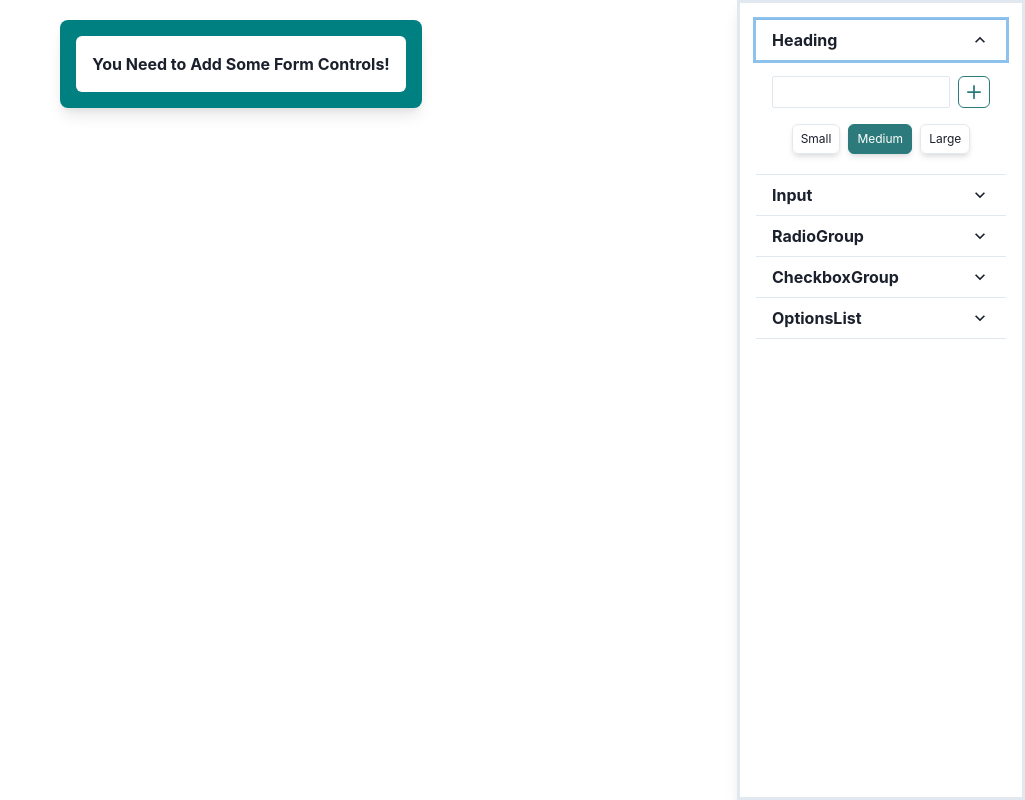
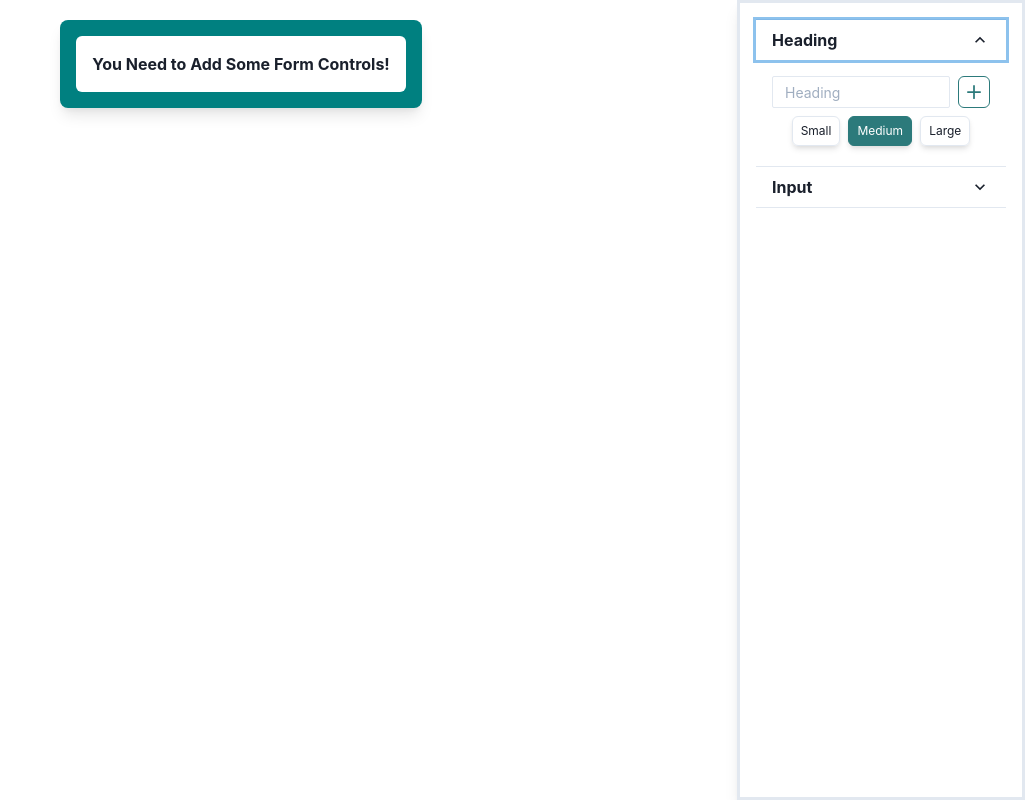
Before and after one commit to arsh1198/Form-Builder-ReactJS, a Next.js app: page /builder in a window 1280 px wide. Both pictures are taken after a click on the button "Heading". Shown: the whole page, without its empty margins (255-1280 px from the left). Built offline with nearby package versions, Linux system fonts and the light colour scheme.

Commit message:
redoing the sidebar

```diff
--- a/components/BlocksSidebar.js
+++ b/components/BlocksSidebar.js
@@ -49,43 +49,28 @@ function RadioCard(props) {
   )
 }
 
-const Tabs = ({ text, keys }) => {
-  const { pushHeading, pushInput } = useContext(BuilderContext)
+const TextBuilder = ({ placeholder, options, defaultValue }) => {
   const { getRootProps, getRadioProps } = useRadioGroup({
-    name: 'headingSizes',
-    defaultValue: keys === 'Heading' ? 'Medium' : 'Text',
+    name: 'framework',
+    defaultValue,
     onChange: console.log
   })
-  const [label, setLabel] = useState('')
-  const [val, setVal] = useState('')
 
   const group = getRootProps()
-  return keys === 'Heading' || keys === 'Input' ? (
-    <VStack spacing={4}>
+
+  return (
+    <VStack>
       <HStack>
-        <Input
+        <Input placeholder={placeholder} size="sm" />
+        <IconButton
+          icon={<AddIcon />}
           size="sm"
-          value={val}
-          onChange={event => setVal(event.target.value)}
-        />
-        <IconButton
-          onClick={() => {
-            switch (keys) {
-              case 'Heading':
-                return pushHeading(val)
-              case 'Input':
-                return pushInput(val)
-            }
-          }}
           variant="outline"
           colorScheme="teal"
-          size="sm"
-          icon={<AddIcon />}
         />
       </HStack>
-
       <HStack {...group}>
-        {text.map(value => {
+        {options.map(value => {
           const radio = getRadioProps({ value })
           return (
             <RadioCard key={value} {...radio}>
@@ -95,65 +80,46 @@ const Tabs = ({ text, keys }) => {
         })}
       </HStack>
     </VStack>
-  ) : (
-    <VStack>
-      <Input
-        placeholder="Label"
-        size="sm"
-        value={label}
-        onChange={event => setLabel(event.target.value)}
-      />
-      <HStack>
-        <Input
-          placeholder="Values"
-          size="sm"
-          value={val}
-          onChange={event => setVal(event.target.value)}
-        />
-        <IconButton
-          variant="outline"
-          colorScheme="teal"
-          size="sm"
-          icon={<AddIcon />}
-        />
-      </HStack>
-    </VStack>
   )
 }
 
-const MenuItem = ({ data, k }) => {
+const MenuItem = ({ title, children }) => {
   return (
-    <AccordionItem key={k}>
+    <AccordionItem>
       <AccordionButton>
         <Text fontSize={16} fontWeight="bold" flex="1" textAlign="left">
-          {k}
+          {title}
         </Text>
         <AccordionIcon />
       </AccordionButton>
       <AccordionPanel>
-        <VStack mt={2}>
-          <Tabs text={data} keys={k} />;
-        </VStack>
+        <VStack mt={2}>{children}</VStack>
       </AccordionPanel>
     </AccordionItem>
   )
 }
 
 const BlocksSidebar = () => {
-  const blocks = {
-    Heading: ['Small', 'Medium', 'Large'],
-    Input: ['Text', 'Email', 'Number'],
-    RadioGroup: ['Radio Group'],
-    CheckboxGroup: ['Chekbox Group'],
-    OptionsList: ['Options List']
-  }
   return (
     <Box>
       <VStack h="100%" p={4} borderRadius="lg">
         <Accordion w="100%" allowToggle>
-          {Object.keys(blocks).map(key => {
-            return <MenuItem data={blocks[key]} k={key} />
-          })}
+          <MenuItem title="Heading">
+            <TextBuilder
+              type="heading"
+              placeholder="Heading"
+              options={['Small', 'Medium', 'Large']}
+              defaultValue="Medium"
+            />
+          </MenuItem>
+          <MenuItem title="Input">
+            <TextBuilder
+              type="input"
+              placeholder="Placeholder"
+              options={['Text', 'Email', 'Number']}
+              defaultValue="Text"
+            />
+          </MenuItem>
         </Accordion>
       </VStack>
     </Box>
--- a/styles/globals.css
+++ b/styles/globals.css
@@ -16,6 +16,6 @@ a {
 }
 
 .block-container {
-  padding: 10px;
+  padding: 18px;
   background-color: #fff;
 }
```
